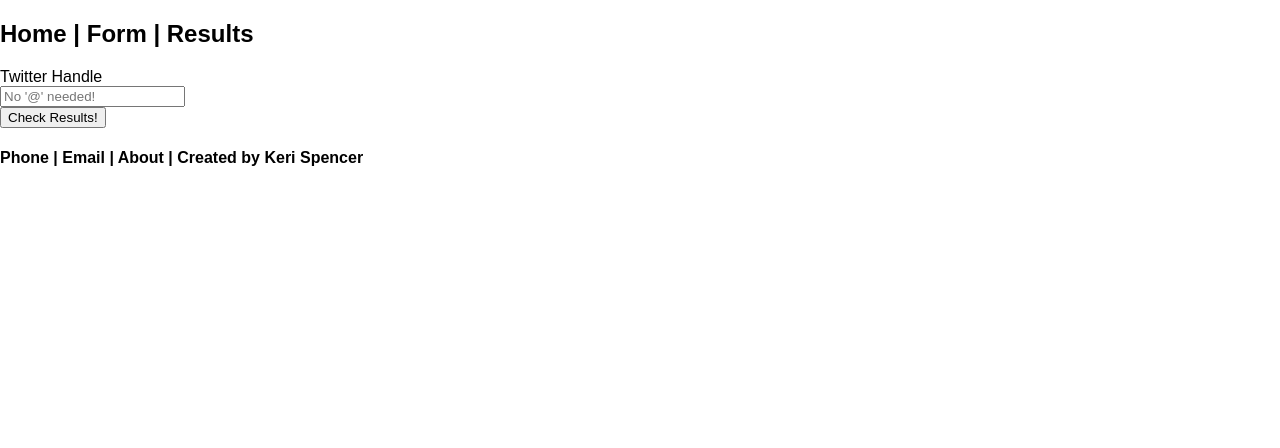
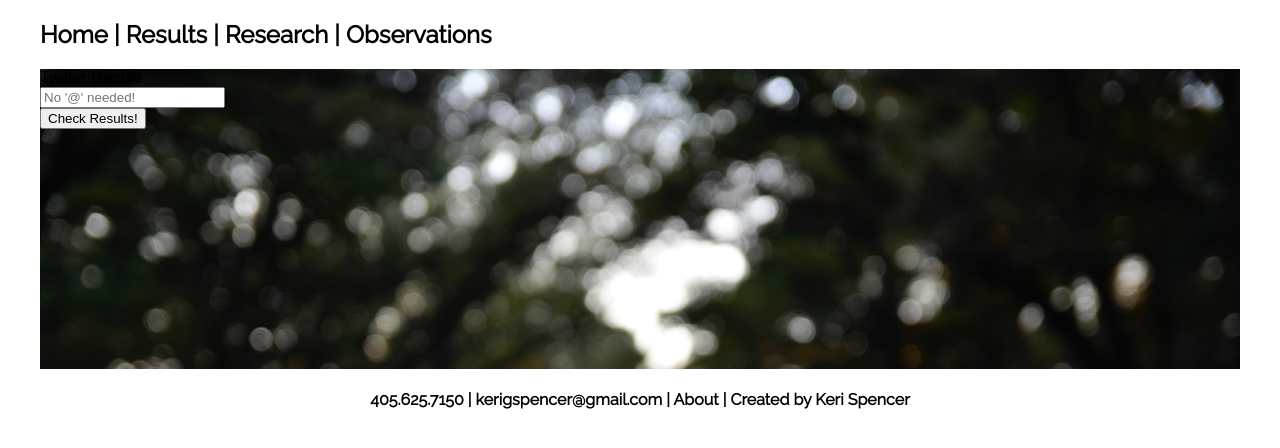
Before and after one commit to keriSpencer/twitter-watson-app, a React (Create React App) app: page / in a window 1280 px wide. Shown: the top 448 px of the page. Built offline with nearby package versions, Linux system fonts and the light colour scheme.

Commit message:
Styling in process

```diff
--- a/src/components/Form.js
+++ b/public/PlainText.js
@@ -1,6 +1,6 @@
 import React, { Component } from 'react'
 
-class Form extends Component {
+class PlainText extends Component {
   constructor(props) {
     super(props)
 
@@ -8,16 +8,6 @@ class Form extends Component {
       text: '',
       textArray: []
     }
-  }
-
-  findTweets = text => {
-    let url = `https://cors-anywhere.herokuapp.com/https://dry-peak-75080.herokuapp.com/1.1/statuses/user_timeline.json?screen_name=${text}&count=10`
-    fetch(url).then(r => r.json()).then(json => {
-      let texts = json.map(tweet => {
-        return tweet.text
-      })
-      this.setState({ textArray: texts })
-    })
   }
 
   _text = e => {
@@ -29,8 +19,12 @@ class Form extends Component {
   _submit = e => {
     e.preventDefault()
     let text = this.state.text
+    let newArray = this.state.textArray
+    newArray.push(text)
 
-    this.findTweets(text)
+    this.setState({
+      text: text
+    })
 
     let input_reset = document.querySelector('#input_reset')
     input_reset.value = ''
@@ -40,11 +34,10 @@ class Form extends Component {
     return (
       <div>
         <form onSubmit={this._submit}>
-          <div />
           <div>
-            <label>Twitter Handle</label>
+            <label>Plain Text Here</label>
             <br />
-            <input type="text" id="input_reset" onChange={this._text} placeholder="No '@' needed!" />
+            <textarea type="text" id="input_reset" onChange={this._text} placeholder="Copy and Paste text here" />
           </div>
           <button>Check Results!</button>
         </form>
@@ -60,4 +53,4 @@ class Form extends Component {
   }
 }
 
-export default Form
+export default PlainText
--- a/public/index.html
+++ b/public/index.html
@@ -4,6 +4,8 @@
     <meta charset="utf-8">
     <meta name="viewport" content="width=device-width, initial-scale=1, shrink-to-fit=no">
     <meta name="theme-color" content="#000000">
+    <link href="https://fonts.googleapis.com/css?family=Anton|Raleway" rel="stylesheet">
+
     <!--
       manifest.json provides metadata used when your web app is added to the
       homescreen on Android. See https://developers.google.com/web/fundamentals/engage-and-retain/web-app-manifest/
--- a/src/components/App.js
+++ b/src/components/App.js
@@ -1,16 +1,61 @@
 import React, { Component } from 'react'
-import '../styles/App.css'
+import '/Users/kerispencer/Development/react/twitter-watson-app/src/styles/App.css'
 
 class App extends Component {
+  constructor(props) {
+    super(props)
+
+    this.state = {
+      text: '',
+      textArray: []
+    }
+  }
+
+  findTweets = text => {
+    let url = `https://cors-anywhere.herokuapp.com/https://dry-peak-75080.herokuapp.com/1.1/statuses/user_timeline.json?screen_name=${text}&count=10`
+    fetch(url).then(r => r.json()).then(json => {
+      let texts = json.map(tweet => {
+        return tweet.text
+      })
+      this.setState({ textArray: texts })
+    })
+  }
+
+  _text = e => {
+    e.preventDefault()
+
+    this.setState({ text: e.target.value })
+  }
+
+  _submit = e => {
+    e.preventDefault()
+    let text = this.state.text
+
+    this.findTweets(text)
+
+    let input_reset = document.querySelector('#input_reset')
+    input_reset.value = ''
+  }
+
   render() {
     return (
-      <div className="App">
-        <header className="App-header">
-          <h1 className="App-title">Welcome to React</h1>
-        </header>
-        <p className="App-intro">
-          To get started, edit <code>src/App.js</code> and save to reload.
-        </p>
+      <div id="appForm">
+        <form onSubmit={this._submit}>
+          <div />
+          <div>
+            <label>Twitter Handle</label>
+            <br />
+            <input type="text" id="input_reset" onChange={this._text} placeholder="No '@' needed!" />
+          </div>
+          <button>Check Results!</button>
+        </form>
+        <div>
+          {this.state.textArray.map((text, i) =>
+            <p key={i}>
+              {text}
+            </p>
+          )}
+        </div>
       </div>
     )
   }
--- a/src/components/Baselayout.js
+++ b/src/components/Baselayout.js
@@ -3,10 +3,10 @@ import React, { Component } from 'react'
 class Baselayout extends Component {
   render() {
     return (
-      <div className="form-layout">
-        <h2>Home | Form | Results</h2>
+      <div className="baseLayout">
+        <h2>Home | Results | Research | Observations</h2>
         {this.props.children}
-        <h4>Phone | Email | About | Created by Keri Spencer </h4>
+        <h4 id="footer">405.625.7150 | kerigspencer@gmail.com | About | Created by Keri Spencer</h4>
       </div>
     )
   }
--- /dev/null
+++ b/src/components/Observations.js
@@ -0,0 +1,13 @@
+import React, { Component } from 'react'
+
+class Observations extends Component {
+  render() {
+    return (
+      <div>
+        <h2>Observations</h2>
+      </div>
+    )
+  }
+}
+
+export default Observations
--- /dev/null
+++ b/src/components/Research.js
@@ -0,0 +1,13 @@
+import React, { Component } from 'react'
+
+class Research extends Component {
+  render() {
+    return (
+      <div>
+        <h2>Research by IBM</h2>
+      </div>
+    )
+  }
+}
+
+export default Research
--- a/src/index.js
+++ b/src/index.js
@@ -7,15 +7,18 @@ import { BrowserRouter, Route, Switch } from 'react-router-dom'
 
 import App from './components/App'
 import Baselayout from './components/Baselayout'
-import Form from './components/Form'
 import PlainText from './components/PlainText'
+import Research from './components/Research'
+import Observations from './components/Observations'
 
 ReactDOM.render(
   <BrowserRouter>
     <Baselayout>
       <Switch>
-        <Route exact path="/" component={Form} />
+        <Route exact path="/" component={App} />
         <Route path="/text" component={PlainText} />
+        <Route path="/research" component={Research} />
+        <Route path="/observations" component={Observations} />
       </Switch>
     </Baselayout>
   </BrowserRouter>,
--- a/src/styles/App.css
+++ b/src/styles/App.css
@@ -1,28 +1,32 @@
-.App {
-  text-align: center;
+body {
+  display: flex;
+  justify-content: center;
+  min-width: 1200px;
+  margin: 0;
+  padding: 0;
 }
 
-.App-logo {
-  animation: App-logo-spin infinite 20s linear;
-  height: 80px;
+.baseLayout {
+  margin: 0;
+  padding: 0;
+  min-width: 1200px;
 }
 
-.App-header {
-  background-color: #222;
-  height: 150px;
-  padding: 20px;
-  color: white;
+h2,
+h4 {
+  font-family: 'Raleway', sans-serif;
 }
 
-.App-title {
-  font-size: 1.5em;
+#appForm {
+  background-color: white;
+  background-image: url("../marius-sebastian-42831.jpg");
+  background-size: cover;
+  height: 300px;
+  width: 100%;
+  min-width: 1200px;
 }
 
-.App-intro {
-  font-size: large;
+#footer {
+  display: flex;
+  justify-content: center;
 }
-
-@keyframes App-logo-spin {
-  from { transform: rotate(0deg); }
-  to { transform: rotate(360deg); }
-}
```
Also changed, not shown: src/marius-sebastian-42831.jpg (added).
